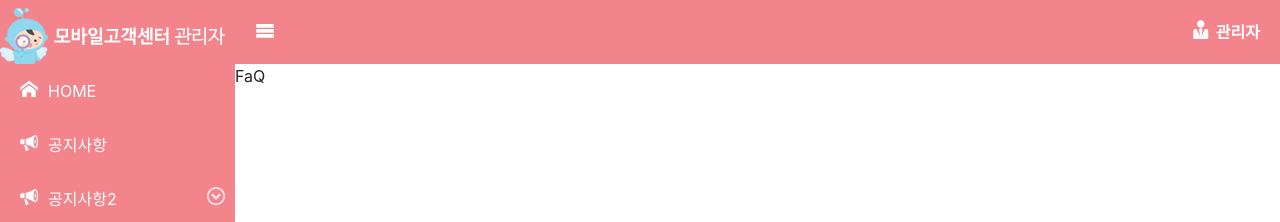
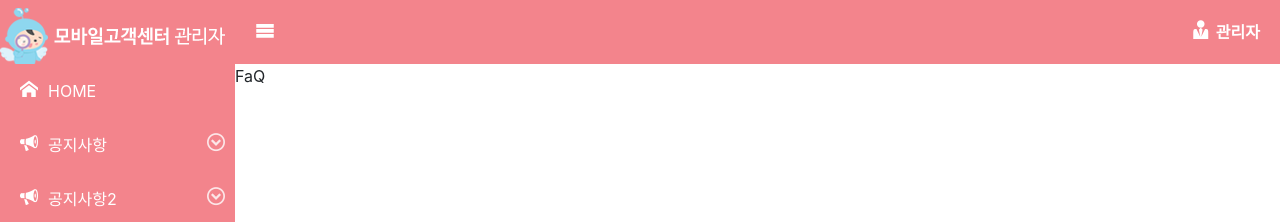
Before and after one commit to chawonmoon/reactstrap-admin, a React app: page /#/Faq in a window 1280 px wide. Shown: the top 222 px of the page. Built offline with nearby package versions, Linux system fonts and the light colour scheme.

Commit message:
sidebar 작업 완료

```diff
--- a/src/components/layout/Sidebar.js
+++ b/src/components/layout/Sidebar.js
@@ -2,33 +2,40 @@ import React, { Component } from "react";
 import { Link } from "react-router-dom";
 import { Collapse, CardBody, Card } from "reactstrap";
 
-class Sidebar extends Component {
-  state = {
+/*
+// 메뉴 정보 상수 //
+{
+  trunks: 대메뉴 순서 번호
+  menu: 메뉴명
+  linkto: 라우터 링크 정보
+  icon: 아이콘 모양 클래스 정보
+  childepth: 하위depth메뉴 정보 확장 배열(없을땐 비운다)
+}
+ */
+const OBJ_MENUS_NAME = {
   menuData: [
-      { menu: "HOME", linkto: "/", icon: "ico-home", childepth: [] },
     {
+      trunks: "0",
+      menu: "HOME",
+      linkto: "/",
+      icon: "ico-home",
+      childepth: []
+    },
+    {
+      trunks: "1",
       menu: "공지사항",
       linkto: "/Notice",
       icon: "ico-bullhorn",
-        childepth: []
-      },
-      {
-        menu: "공지사항2",
-        linkto: "/Notice2",
-        icon: "ico-bullhorn",
       childepth: [
         {
-            menu: "공지사항2-1",
-            linkto: "/Notice2",
-            icon: "ico-minus",
-            childepth: [
-              {
+          trunks: "1",
           menu: "공지사항3-1",
           linkto: "/Notice3",
           icon: "ico-minus",
           childepth: []
         },
         {
+          trunks: "1",
           menu: "공지사항3-2",
           linkto: "/Notice3",
           icon: "ico-minus",
@@ -37,33 +44,87 @@ class Sidebar extends Component {
       ]
     },
     {
-            menu: "공지사항2-2",
+      trunks: "2",
+      menu: "공지사항2",
       linkto: "/Notice2",
+      icon: "ico-bullhorn",
+      childepth: [
+        {
+          trunks: "2",
+          menu: "공지사항2-1",
+          linkto: "/Notice2",
+          icon: "ico-minus",
+          childepth: [
+            {
+              trunks: "2",
+              menu: "공지사항3-1",
+              linkto: "/Notice3",
+              icon: "ico-minus",
+              childepth: []
+            },
+            {
+              trunks: "2",
+              menu: "공지사항3-2",
+              linkto: "/Notice3",
               icon: "ico-minus",
               childepth: []
             }
           ]
         },
         {
+          trunks: "2",
+          menu: "공지사항2-2",
+          linkto: "/Notice2",
+          icon: "ico-minus",
+          childepth: [
+            {
+              trunks: "2",
+              menu: "공지사항3-1",
+              linkto: "/Notice3",
+              icon: "ico-minus",
+              childepth: []
+            },
+            {
+              trunks: "2",
+              menu: "공지사항3-2",
+              linkto: "/Notice3",
+              icon: "ico-minus",
+              childepth: []
+            }
+          ]
+        }
+      ]
+    },
+    {
+      trunks: "3",
       menu: "팝업",
       linkto: "/Popup",
       icon: "ico-notification",
       childepth: []
     },
     {
+      trunks: "4",
       menu: "가스요금표",
       linkto: "/Charge",
       icon: "ico-bullhorn",
       childepth: []
     },
     {
+      trunks: "5",
       menu: "요금납부 은행",
       linkto: "/Banks",
       icon: "ico-coin-dollar",
       childepth: []
     },
-      { menu: "이용안내", linkto: "/Info", icon: "ico-book", childepth: [] },
     {
+      trunks: "6",
+      menu: "이용안내",
+      linkto: "/Info",
+      icon: "ico-book",
+      childepth: []
+    },
+    {
+      trunks: "7",
       menu: "자주하는 질문",
       linkto: "/Faq",
       icon: "ico-users",
@@ -72,12 +133,34 @@ class Sidebar extends Component {
   ]
 };
 
+// 생성되는 메뉴컴포넌트에 접근하기 위한 해당 컴포넌트 내부의 전역 배열
+const ARR_MENUS_DEPTH = [];
+
+// 각 메뉴의 하위depth의 유무를 파악하여 하위depth 컴포넌트를 리턴하는 함수
+const FN_MENUS_RENDER = (menus, i) => {
+  if (menus.childepth.length > 0) {
+    return <Childepth menu={menus} no={i} trunks={menus.trunks} key={i} />;
+  } else {
+    return (
+      <li key={i}>
+        <Link to={menus.linkto}>
+          <i className={menus.icon} />
+          <span>{menus.menu}</span>
+        </Link>
+      </li>
+    );
+  }
+};
+
+// 메인 컴포넌트
+class Sidebar extends Component {
+  state = OBJ_MENUS_NAME;
   render() {
     return (
       <aside className="admin-sidebar">
         <ul>
           {this.state.menuData.map((menus, i) => {
-            return menusMap(menus, i);
+            return FN_MENUS_RENDER(menus, i);
           })}
         </ul>
       </aside>
@@ -85,6 +168,7 @@ class Sidebar extends Component {
   }
 }
 
+// 2depth이상일때 출력되는 컴포넌트(상위 FN_MENUS_RENDER 함수에서 사용)
 class Childepth extends Component {
   constructor(props) {
     super(props);
@@ -93,11 +177,14 @@ class Childepth extends Component {
     this.onExiting = this.onExiting.bind(this);
     this.onExited = this.onExited.bind(this);
     this.toggle = this.toggle.bind(this);
+    this.closeCollapse = this.closeCollapse.bind(this);
+    this.openCollapse = this.openCollapse.bind(this);
     this.state = { collapse: false, status: "Closed" };
+    ARR_MENUS_DEPTH.push(this);
   }
 
   onEntering() {
-    this.setState({ status: "Opening..." });
+    this.setState({ status: "Opening" });
   }
 
   onEntered() {
@@ -105,7 +192,7 @@ class Childepth extends Component {
   }
 
   onExiting() {
-    this.setState({ status: "Closing..." });
+    this.setState({ status: "Closing" });
   }
 
   onExited() {
@@ -113,13 +200,32 @@ class Childepth extends Component {
   }
 
   toggle() {
-    this.setState(state => ({ collapse: !state.collapse }));
+    ARR_MENUS_DEPTH.forEach((obj, i) => {
+      if (obj.props.trunks !== this.props.trunks) obj.closeCollapse();
+      if (obj === this) {
+        if (this.state.status === "Opened") obj.closeCollapse();
+        else obj.openCollapse();
+      }
+    });
+  }
+
+  openCollapse() {
+    this.setState(state => ({ collapse: true }));
+  }
+
+  closeCollapse() {
+    this.setState(state => ({ collapse: false }));
   }
 
   render() {
     return (
       <li>
-        <a href="#none" color="primary" onClick={this.toggle}>
+        <a
+          href="javascript:void(0);"
+          color="primary"
+          onClick={this.toggle}
+          className={"sidebar-collapse-button " + this.state.status}
+        >
           <i className={this.props.menu.icon + " bullet"} />
           <span>{this.props.menu.menu}</span>
           <i className="ico-circle-down downbullet" />
@@ -136,7 +242,7 @@ class Childepth extends Component {
             <CardBody>
               <ul>
                 {this.props.menu.childepth.map((menus, i) => {
-                  return menusMap(menus, i);
+                  return FN_MENUS_RENDER(menus, i);
                 })}
               </ul>
             </CardBody>
@@ -147,19 +253,4 @@ class Childepth extends Component {
   }
 }
 
-const menusMap = (menus, i) => {
-  if (menus.childepth.length > 0) {
-    return <Childepth menu={menus} key={i} no={i} />;
-  } else {
-    return (
-      <li key={i}>
-        <Link to={menus.linkto}>
-          <i className={menus.icon} />
-          <span>{menus.menu}</span>
-        </Link>
-      </li>
-    );
-  }
-};
-
 export default Sidebar;
--- a/src/styles/_contents.scss
+++ b/src/styles/_contents.scss
@@ -21,6 +21,7 @@ div.admin-contentsWrap {
           display: block;
           padding: 15px 10px 15px 20px;
           color: #fff;
+          transition: all 0.2s ease-out;
           i {
             margin-right: 10px;
             font-size: 18px;
@@ -29,15 +30,30 @@ div.admin-contentsWrap {
               font-size: 18px !important;
               opacity: 0.8;
               margin-right: 0;
+              transition: all 0.2s ease-out;
             }
           }
           span {
             font-size: 16px;
+            word-break: keep-all;
+            transition: all 0.2s ease-out;
           }
           &:hover {
             background: #d37175;
           }
         }
+        &.sidebar-collapse-button,
+        .Opened,
+        .Opening {
+          background: #d37175;
+          > span {
+            font-weight: bold;
+          }
+          > i.downbullet {
+            transform: rotate(90deg);
+          }
+        }
+
         div.child-depth {
           background: #d37175;
           div.card {
@@ -58,7 +74,7 @@ div.admin-contentsWrap {
                     }
                   }
                   i {
-                    transition: all 0.2s ease-in-out;
+                    transition: all 0.3s ease-in-out;
                     margin-right: 10px;
                     font-size: 10px;
                     &.downbullet {
@@ -72,9 +88,6 @@ div.admin-contentsWrap {
                 }
               }
             }
-          }
-          &.show ~ a i.downbullet {
-            transform: rotate(90deg);
           }
         }
       }
```
Lines whose indentation alone changed are shown as unchanged.
